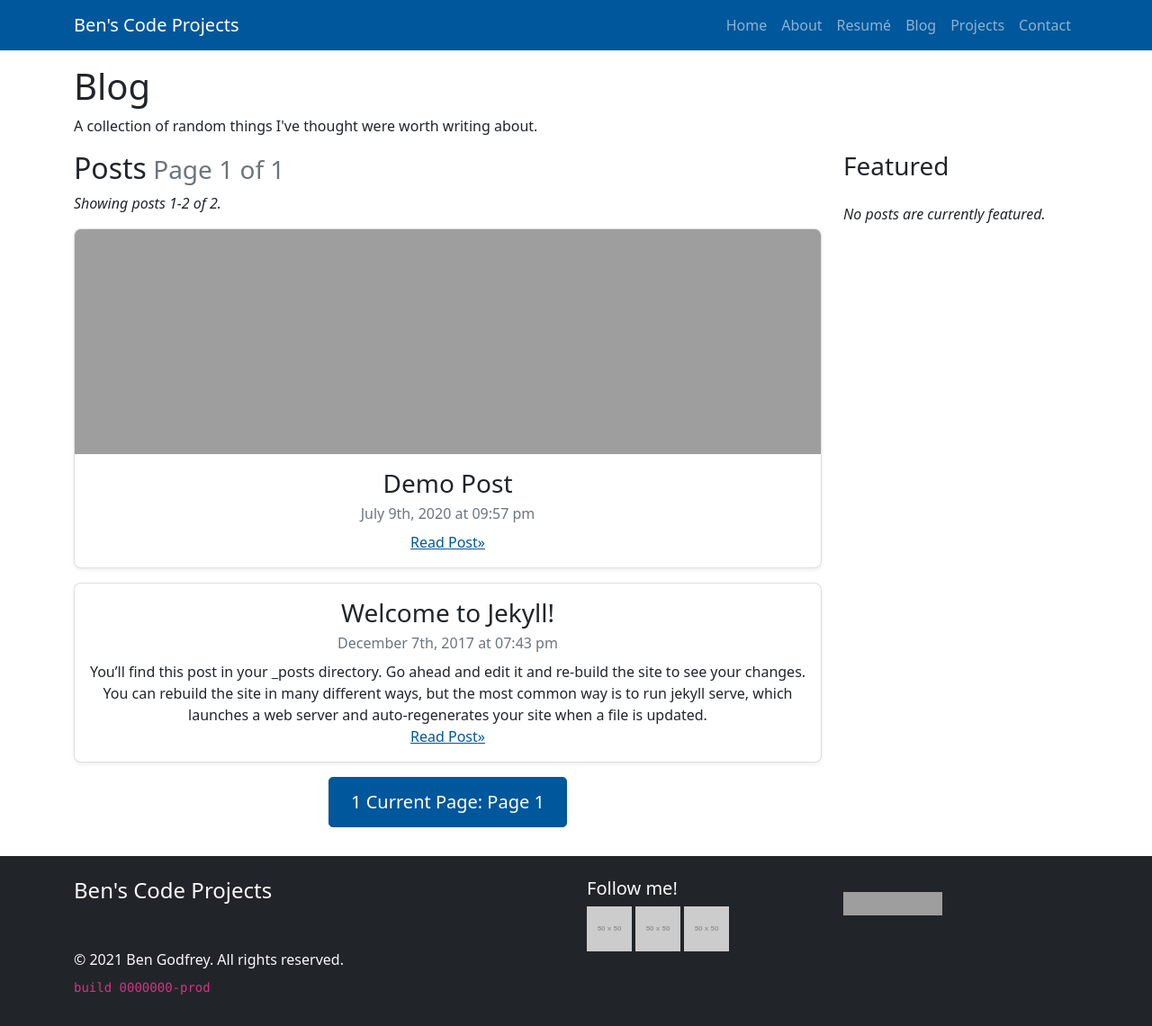
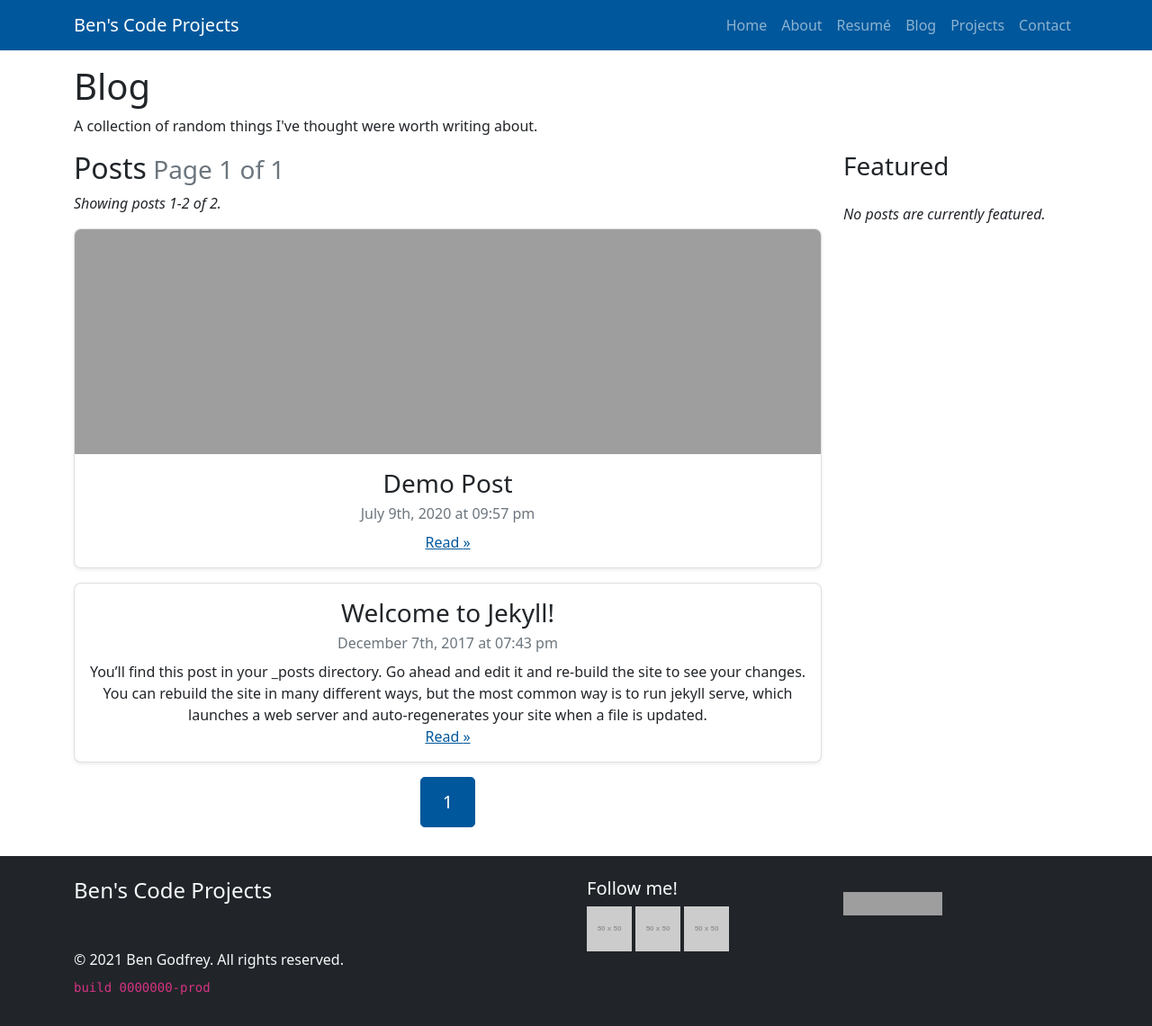
Before and after one commit to BenJetson/benjetson.github.io, a Jekyll site: the page built from blog/index.html, in a window 1280 px wide. Shown: the whole page at 90% size. Built offline with Jekyll 4.4.1, drawn with Linux system fonts in a browser that asks for light colours; the list of posts is cut into pages by our own code; grey boxes are pictures that could not be loaded.

Commit message:
.sr-only -> .visually-hidden in v5. #104

```diff
--- a/blog/index.html
+++ b/blog/index.html
@@ -64,7 +64,7 @@ title: Blog
               {{ post.excerpt | markdownify | strip_html | markdownify }}
             </div>
             <a href="{{ post.url | prepend: site.url }}" class="stretched-link"
-              >Read <span class="sr-only">Post</span>&raquo;</a
+              >Read <span class="visually-hidden">Post</span>&raquo;</a
             >
           </div>
         </div>
@@ -114,7 +114,7 @@ title: Blog
                   {% octicon arrow-left height: 16 %}
                 </span>
               </span>
-              <span class="sr-only">Previous Page</span>
+              <span class="visually-hidden">Previous Page</span>
             </a>
           </li>
           {% endif %}
@@ -123,7 +123,7 @@ title: Blog
           <li class="page-item">
             <a class="page-link" href="{{ '/blog' | relative_url }}">
               <span aria-hidden="true">1</span>
-              <span class="sr-only">Jump to First Page</span>
+              <span class="visually-hidden">Jump to First Page</span>
             </a>
           </li>
           {% endif %}
@@ -143,14 +143,14 @@ title: Blog
           <li class="page-item active" aria-current="page">
             <span class="page-link">
               <span aria-hidden="true">{{page}}</span>
-              <span class="sr-only">Current Page: Page {{page}}</span>
+              <span class="visually-hidden">Current Page: Page {{page}}</span>
             </span>
           </li>
           {% elsif page == 1 %}
           <li class="page-item">
             <a class="page-link" href="{{ '/blog' | relative_url }}">
               <span aria-hidden="true">{{page}}</span>
-              <span class="sr-only">Page {{page}}</span>
+              <span class="visually-hidden">Page {{page}}</span>
             </a>
           </li>
           {% else %}
@@ -160,7 +160,7 @@ title: Blog
               href="{{ site.paginate_path | relative_url | replace: ':num', page }}"
             >
               <span aria-hidden="true">{{page}}</span>
-              <span class="sr-only">Page {{page}}</span>
+              <span class="visually-hidden">Page {{page}}</span>
             </a>
           </li>
           {% endif %}
@@ -185,7 +185,7 @@ title: Blog
               href="{{ site.paginate_path | relative_url | replace: ':num', paginator.total_pages }}"
             >
               <span aria-hidden="true">{{paginator.total_pages}}</span>
-              <span class="sr-only">Jump to last page</span>
+              <span class="visually-hidden">Jump to last page</span>
             </a>
           </li>
           {% endif %}
@@ -204,7 +204,7 @@ title: Blog
                   {% octicon arrow-right height: 16 %}
                 </span>
               </span>
-              <span class="sr-only">Next Page</span>
+              <span class="visually-hidden">Next Page</span>
             </a>
           </li>
           {% endif %}
```
